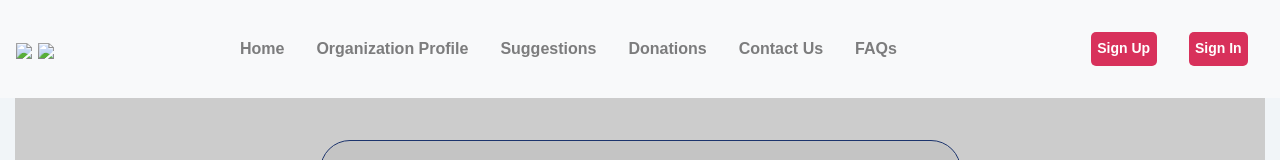
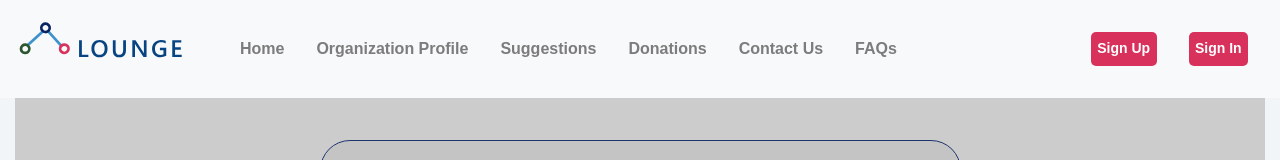
Before and after one commit to Vchuks/sign-in2.github.io, a plain HTML site: page index.html in a window 1280 px wide. Shown: the top 160 px of the page. Drawn offline with Linux system fonts and the light colour scheme; files whose address does not match are found by name.

Commit message:
Update index.html

```diff
--- a/index.html
+++ b/index.html
@@ -20,7 +20,7 @@
 
     <nav class="navbar navbar-expand-md bg-light navbar-light fixed-top">
 
-      <a class="navbar-brand" href="#"><img src="asset/imgs/Group 2.png">  <img src="asset/imgs/LOUNGE.png"></a>
+      <a class="navbar-brand" href="#"><img src="asset/imgs/Group 2.svg">  <img src="asset/imgs/LOUNGE.svg"></a>
   <button class="navbar-toggler" type="button" data-toggle="collapse" data-target="#collapsibleNavbar">
     <span class="navbar-toggler-icon"></span>
   </button>
```
